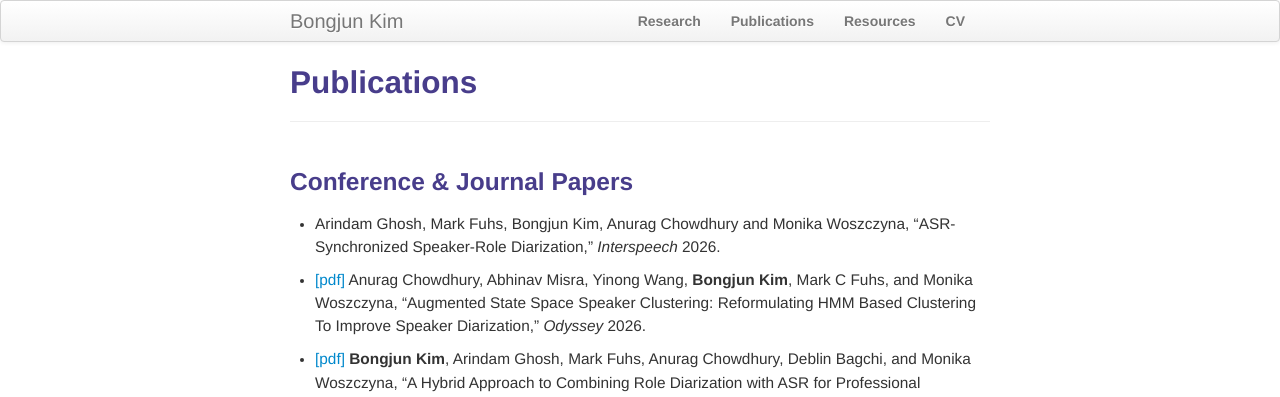
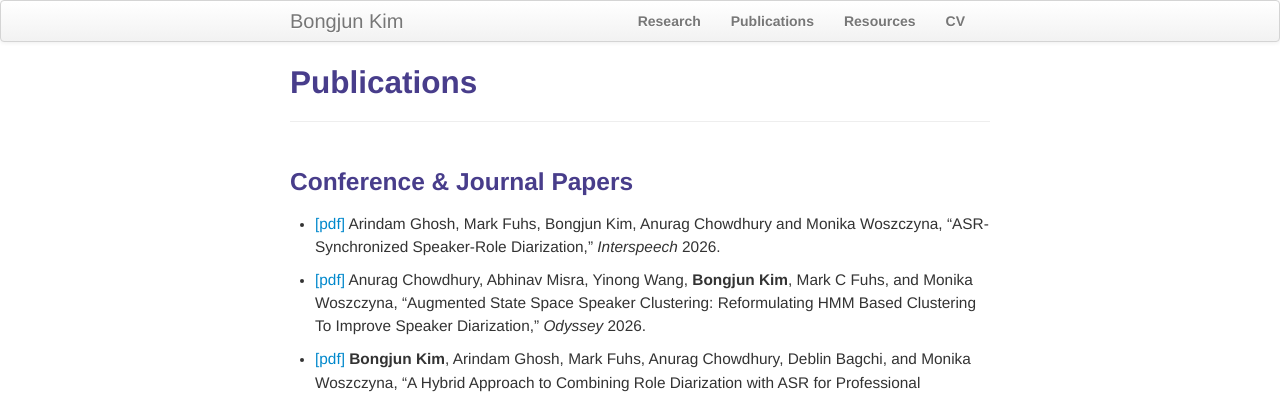
Before and after one commit to bongjun/bongjun.github.io, a Jekyll site: the page built from pages/publications.md, in a window 1280 px wide and 900 px high. Shown: the top 397 px of the window. Built offline with Jekyll 4.4.1, drawn with Linux system fonts in a browser that asks for light colours.

Commit message:
Update publications.md

```diff
--- a/pages/publications.md
+++ b/pages/publications.md
@@ -6,7 +6,7 @@ description: Bongjun Kim's publications
 
 ### Conference & Journal Papers
 
-* Arindam Ghosh, Mark Fuhs, Bongjun Kim, Anurag Chowdhury and Monika Woszczyna, "ASR-Synchronized Speaker-Role Diarization," *Interspeech* 2026.
+* [[pdf]](https://www.isca-archive.org/interspeech_2026/ghosh26d_interspeech.pdf) Arindam Ghosh, Mark Fuhs, Bongjun Kim, Anurag Chowdhury and Monika Woszczyna, "ASR-Synchronized Speaker-Role Diarization," *Interspeech* 2026.
 
 * [[pdf]](https://www.isca-archive.org/odyssey_2026/chowdhury26_odyssey.pdf) Anurag Chowdhury, Abhinav Misra, Yinong Wang, **Bongjun Kim**, Mark C Fuhs, and Monika Woszczyna, "Augmented State Space Speaker Clustering: Reformulating HMM Based Clustering To Improve Speaker Diarization," *Odyssey* 2026.
 
```
